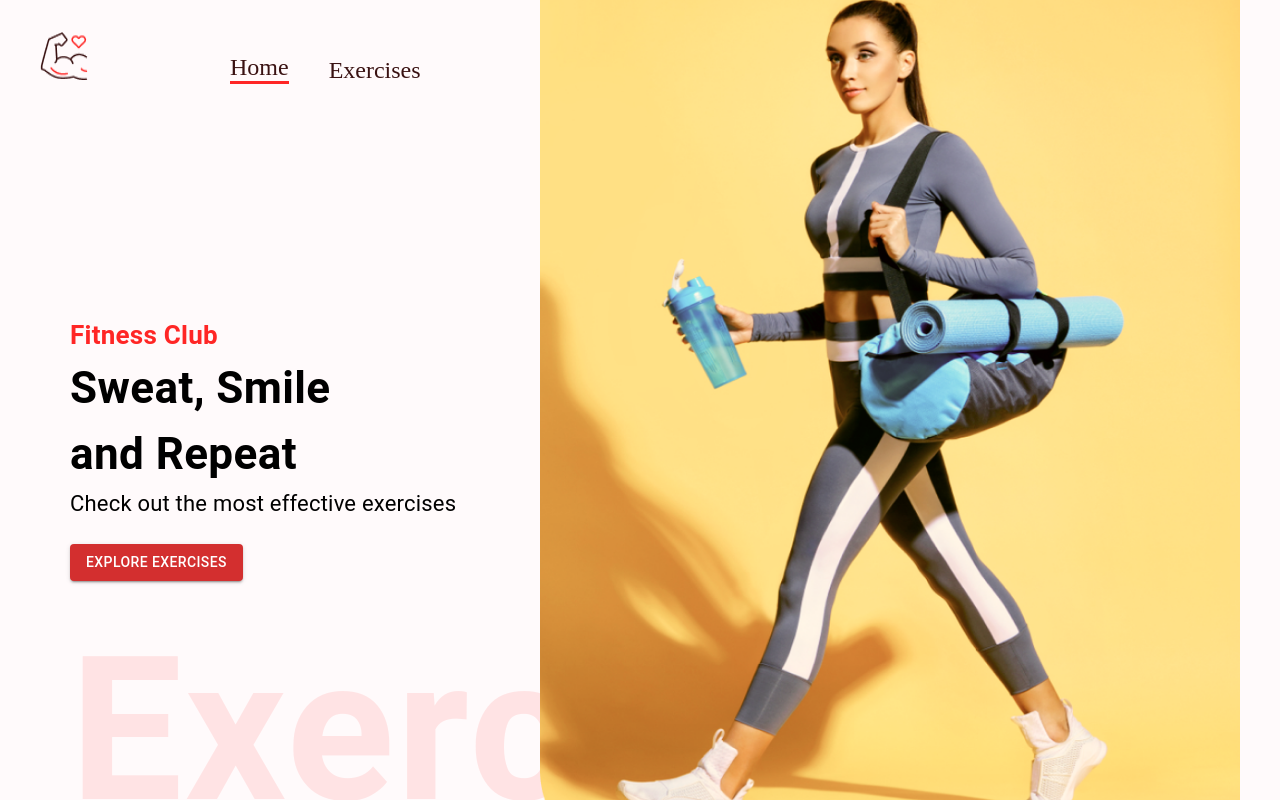
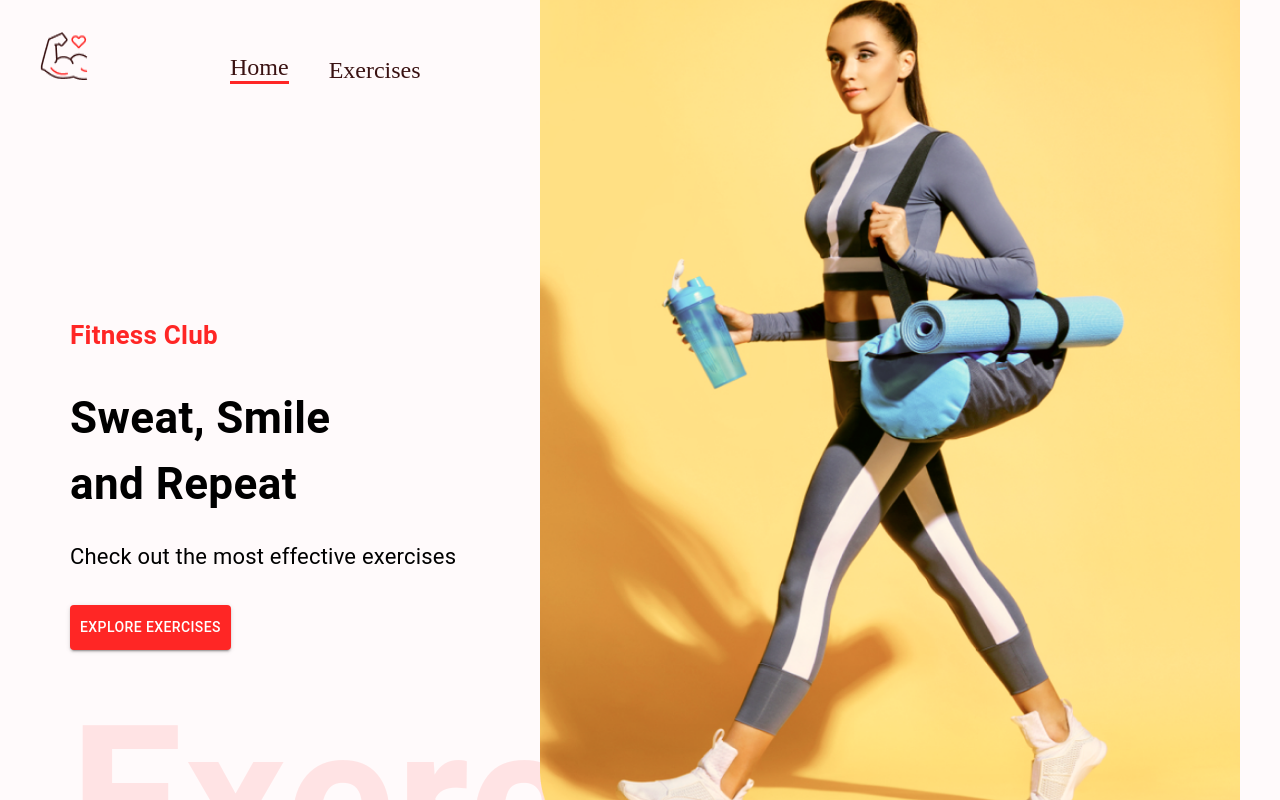
Before and after one commit to 16abhip/gymify, a React (Create React App) app: page / in a window 1280 px wide. Shown: the top 800 px of the page. Built offline with nearby package versions, Linux system fonts and the light colour scheme.

Commit message:
Complete Components HeroBanner, Navbar

```diff
--- a/src/components/HeroBanner.jsx
+++ b/src/components/HeroBanner.jsx
@@ -17,13 +17,14 @@ const HeroBanner = () => {
         </Typography>
         <Typography fontWeight={700}
             sx={{fontSize: {lg: '44px',xs : '40px' }}}
+            mb="23px" mt="30px"
         >
             Sweat, Smile <br/> and Repeat
         </Typography>
-        <Typography fontSize='22px' LineHeight="35px" mb={3}>
+        <Typography fontSize='22px' LineHeight="35px" mb={4}>
             Check out the most effective exercises
         </Typography>
-        <Button href="#exercises" color="error" variant='contained' >Explore Exercises</Button>
+        <Button href="#exercises" color="error" variant='contained' sx={{backgroundColor: '#ff2625', padding: '10px'}} >Explore Exercises</Button>
         <Typography
             fontWeight={600}
             color="#ff2625"
```
